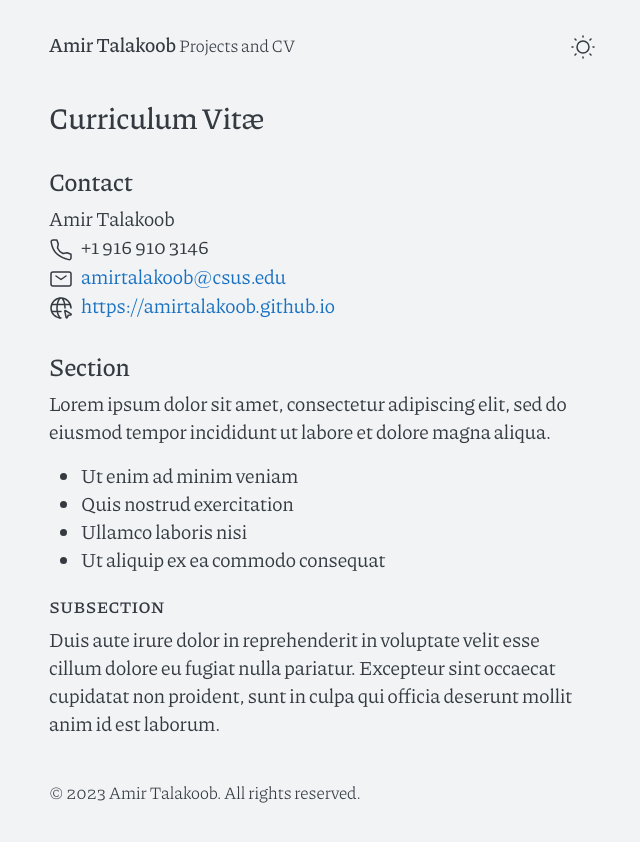
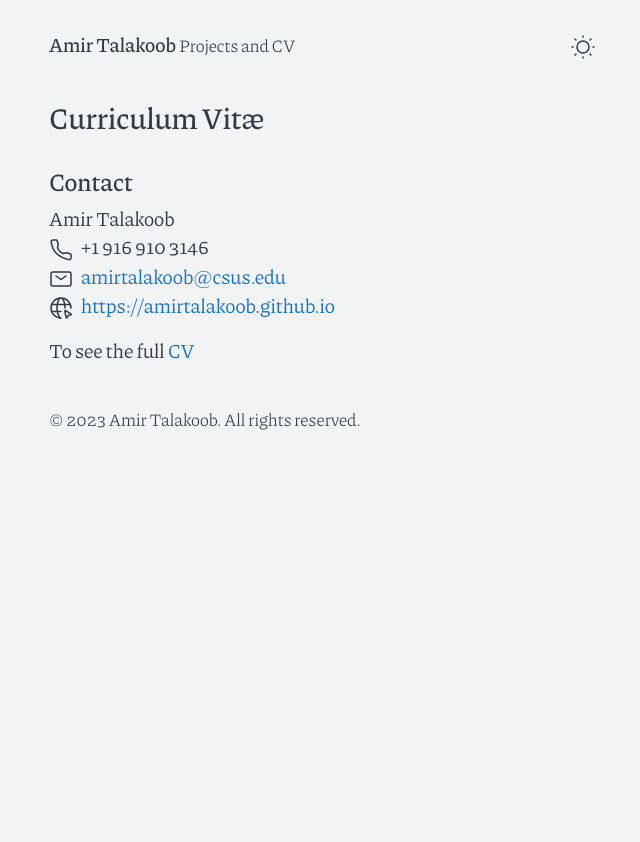
Before and after one commit to AmirTalakoob/AmirTalakoob.github.io, a Jekyll site: the page built from cv.md, in a window 1280 px wide. Shown: the top 842 px of the page, without its empty margins (318-958 px from the left). Built offline with Jekyll 4.4.1, drawn with Linux system fonts in a browser that asks for light colours.

Commit message:
Update cv.md

```diff
--- a/cv.md
+++ b/cv.md
@@ -6,16 +6,4 @@
 # Curriculum Vitæ
 
 {% include contact.html %}
-
-## Section
-
-Lorem ipsum dolor sit amet, consectetur adipiscing elit, sed do eiusmod tempor incididunt ut labore et dolore magna aliqua.
-
-* Ut enim ad minim veniam
-* Quis nostrud exercitation
-* Ullamco laboris nisi
-* Ut aliquip ex ea commodo consequat
-
-### Subsection
-
-Duis aute irure dolor in reprehenderit in voluptate velit esse cillum dolore eu fugiat nulla pariatur. Excepteur sint occaecat cupidatat non proident, sunt in culpa qui officia deserunt mollit anim id est laborum.
+To see the full [CV](/cv.pdf)
```
